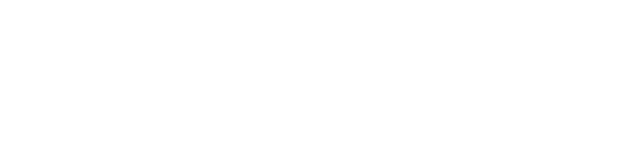
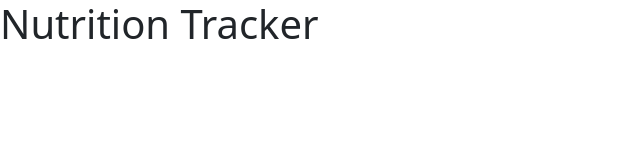
Before and after one commit to leoofvinci/leoofvinci.github.io, a plain HTML site: page index.html in a window 1280 px wide. Shown: the whole page, without its empty margins (0-640 px from the left). Drawn offline with nearby package versions, Linux system fonts and the light colour scheme.

Commit message:
Add Heading

```diff
--- a/index.html
+++ b/index.html
@@ -2,6 +2,13 @@
 <html lang=""en">
     <head>
         <title> Hello, World! </title>
+        <link href="https://cdn.jsdelivr.net/npm/bootstrap@5.3.0-alpha1/dist/css/bootstrap.min.css" rel="stylesheet" integrity="sha384-GLhlTQ8iRABdZLl6O3oVMWSktQOp6b7In1Zl3/Jr59b6EGGoI1aFkw7cmDA6j6gD" crossorigin="anonymous">
+        <script src="https://cdn.jsdelivr.net/npm/bootstrap@5.3.0-alpha1/dist/js/bootstrap.bundle.min.js" integrity="sha384-w76AqPfDkMBDXo30jS1Sgez6pr3x5MlQ1ZAGC+nuZB+EYdgRZgiwxhTBTkF7CXvN" crossorigin="anonymous"></script>
     </head>
 
+    <body>
+        <h1>Nutrition Tracker</h1>
+    </body>
+
+
 </html>
```
